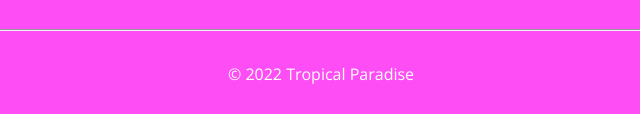
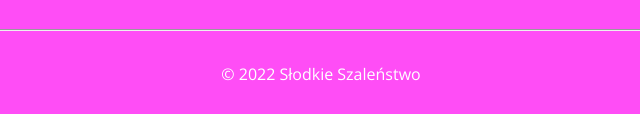
Before and after one commit to b0r55uk/SlodkieSzalenstwo, a plain HTML site: page index.html in a window 1280 px wide. Shown: the part 7377-7491 px from the top of the page, 319-959 px from the left. Drawn offline with nearby package versions, Linux system fonts and the light colour scheme.

Commit message:
Update index.html

```diff
--- a/index.html
+++ b/index.html
@@ -302,7 +302,7 @@
             </div>
         </div>
         <hr>
-        <p class="footer__bottom-text"> &copy; <span class="footer__year"></span> Tropical Paradise </p>
+        <p class="footer__bottom-text"> &copy; <span class="footer__year"></span> Słodkie Szaleństwo </p>
 
     </footer>
 
```
